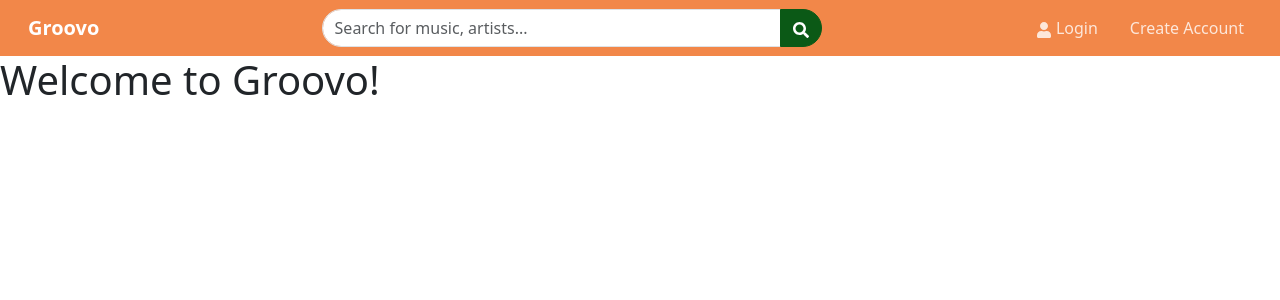
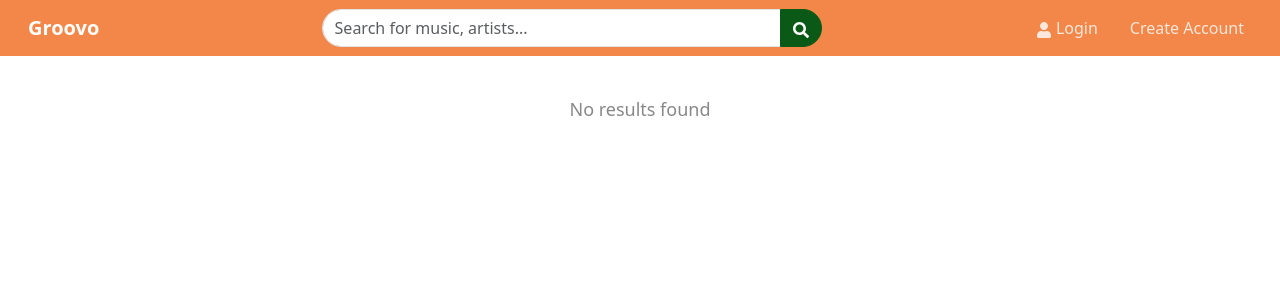
Before and after one commit to daveyloder/groovo, a React (Vite) app: page / in a window 1280 px wide. Shown: the top 300 px of the page. Built offline with nearby package versions, Linux system fonts and the light colour scheme.

Commit message:
Have navbar render search cards on app.js

```diff
--- a/src/App.jsx
+++ b/src/App.jsx
@@ -1,16 +1,38 @@
 import { useState } from "react";
 import NavbarComponent from "./components/navbar/NavbarComponent";
+import ResultsComponent from "./components/results/ResultsComponent";
+import { getSpotifyToken } from "./services/spotifyService";
 
 function App() {
-  const [count, setCount] = useState(0);
+  const [searchResults, setSearchResults] = useState([]);
+
+  const handleSearch = async (searchQuery) => {
+    if (!searchQuery) return;
+
+    try {
+      const token = await getSpotifyToken();
+      const response = await fetch(
+        `https://api.spotify.com/v1/search?q=${encodeURIComponent(
+          searchQuery
+        )}&type=track&limit=10`,
+        {
+          headers: {
+            Authorization: `Bearer ${token}`,
+          },
+        }
+      );
+      const data = await response.json();
+      console.log(data.tracks.items);
+      setSearchResults(data.tracks.items); // Store results in state
+    } catch (error) {
+      console.error("Error fetching Spotify data:", error);
+    }
+  };
 
   return (
     <>
-      <NavbarComponent />
-
-      <div>
-        <h1>Welcome to Groovo!</h1>
-      </div>
+      <NavbarComponent onSearch={handleSearch} />
+      <ResultsComponent results={searchResults} />
     </>
   );
 }
--- a/src/components/navbar/NavbarComponent.jsx
+++ b/src/components/navbar/NavbarComponent.jsx
@@ -1,6 +1,5 @@
 import React, { useState } from "react";
 import styles from "./navbar.module.css";
-
 
 import {
   Collapse,
@@ -17,7 +16,7 @@ import {
   Modal,
   ModalHeader,
   ModalBody,
-  ModalFooter
+  ModalFooter,
 } from "reactstrap";
 
 import { FaSearch, FaUser } from "react-icons/fa";
@@ -26,39 +25,18 @@ import { getSpotifyToken } from "../../services/spotifyService";
 
 import LoginComponent from "../login/LoginComponent";
 
-
-function NavbarComponent() {
+function NavbarComponent({ onSearch }) {
   const [isOpen, setIsOpen] = useState(false);
   const [searchQuery, setSearchQuery] = useState("");
+  const [modal, setModal] = useState(false);
 
   const toggle = () => setIsOpen(!isOpen);
+  const toggleModal = () => setModal(!modal);
+
   const handleSearch = async (e) => {
     e.preventDefault();
-
-    if (!searchQuery) return;
-
-    try {
-      const token = await getSpotifyToken(); // Function to fetch token
-      const response = await fetch(
-        `https://api.spotify.com/v1/search?q=${encodeURIComponent(
-          searchQuery
-        )}&type=track&limit=10`,
-        {
-          headers: {
-            Authorization: `Bearer ${token}`,
-          },
-        }
-      );
-      const data = await response.json();
-
-      console.log("Search Results:", data.tracks.items); // Display results or update state
-    } catch (error) {
-      console.error("Error fetching Spotify data:", error);
-    }
+    onSearch(searchQuery);
   };
-
-  const [modal, setModal] = useState(false);
-  const toggleModal = () => setModal(!modal);
 
   return (
     <Navbar expand="lg" className={`px-3 ${styles.navbar}`} dark>
@@ -91,7 +69,11 @@ function NavbarComponent() {
           </Form>
           <div className={`d-flex ${styles.authLinks}`}>
             <NavItem>
-              <NavLink className={styles.navLink} href="#" onClick={toggleModal}>
+              <NavLink
+                className={styles.navLink}
+                href="#"
+                onClick={toggleModal}
+              >
                 <FaUser className="me-1" />
                 Login
               </NavLink>
@@ -99,7 +81,6 @@ function NavbarComponent() {
               <Modal isOpen={modal} toggle={toggleModal}>
                 <LoginComponent />
               </Modal>
-
             </NavItem>
             <NavItem>
               <NavLink className={styles.navLink} href="/">
--- /dev/null
+++ b/src/components/results/Results.module.css
@@ -0,0 +1,49 @@
+.resultsContainer {
+  display: flex;
+  flex-wrap: wrap;
+  justify-content: center;
+  gap: 16px;
+  padding: 20px;
+}
+
+.resultCard {
+  width: 250px;
+  border-radius: 10px;
+  overflow: hidden;
+  box-shadow: 0 4px 8px rgba(0, 0, 0, 0.2);
+  transition: transform 0.2s ease-in-out;
+}
+
+.resultCard:hover {
+  transform: scale(1.05);
+}
+
+.albumImage {
+  width: 100%;
+  height: 250px;
+  object-fit: cover;
+}
+
+.cardBody {
+  padding: 10px;
+  text-align: center;
+}
+
+.cardTitle {
+  font-size: 18px;
+  font-weight: bold;
+  margin-bottom: 5px;
+}
+
+.cardText {
+  font-size: 14px;
+  color: #666;
+}
+
+.noResults {
+  font-size: 18px;
+  color: #888;
+  text-align: center;
+  width: 100%;
+  margin-top: 20px;
+}
--- /dev/null
+++ b/src/components/results/ResultsComponent.jsx
@@ -0,0 +1,53 @@
+import React, { useEffect, useState } from "react";
+import { Card, CardBody, CardTitle, CardText, CardImg } from "reactstrap";
+import styles from "./Results.module.css";
+
+function ResultsComponent({ results }) {
+  const [displayMessage, setDisplayMessage] = useState(
+    "Please search using navbar search"
+  );
+
+  // Update message when results change
+  useEffect(() => {
+    if (results === undefined || results === null) {
+      setDisplayMessage("Please search using navbar search");
+    } else if (Array.isArray(results) && results.length === 0) {
+      setDisplayMessage("No results found");
+    } else {
+      setDisplayMessage(""); // Hide message when results exist
+    }
+  }, [results]);
+
+  return (
+    <div className={styles.resultsContainer}>
+      {displayMessage && <p className={styles.noResults}>{displayMessage}</p>}
+      {results.length > 0 &&
+        results.map((track) => {
+          const albumImage =
+            track.album?.images?.[0]?.url || "https://via.placeholder.com/150";
+
+          return (
+            <Card key={track.id} className={styles.resultCard}>
+              <CardImg
+                top
+                width="100%"
+                src={albumImage}
+                alt={track.name}
+                className={styles.albumImage}
+              />
+              <CardBody>
+                <CardTitle tag="h5">{track.name}</CardTitle>
+                <CardText>
+                  Artist:{" "}
+                  {track.artists?.map((a) => a.name).join(", ") ||
+                    "Unknown Artist"}
+                </CardText>
+              </CardBody>
+            </Card>
+          );
+        })}
+    </div>
+  );
+}
+
+export default ResultsComponent;
```
Also changed, not shown: src/components/cards/CardComponent.jsx (+24 -10 lines), src/components/cards/Card.module.css (added).
